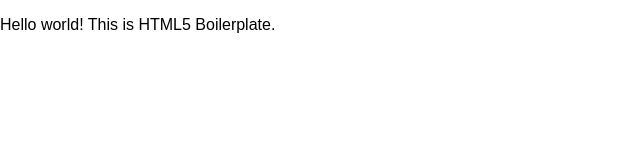
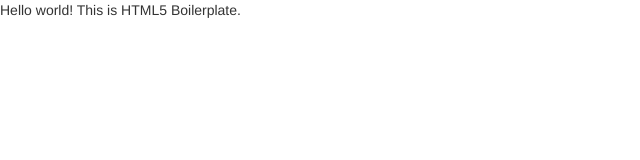
Before and after one commit to jslopeza/Quote_Hammer, a plain HTML site: page index.html in a window 1280 px wide. Shown: the whole page, without its empty margins (0-640 px from the left). Drawn offline with nearby package versions, Linux system fonts and the light colour scheme.

Commit message:
Added bootstrap, hammer and Jquery hammer

```diff
--- a/index.html
+++ b/index.html
@@ -9,8 +9,9 @@
 
         <!-- Place favicon.ico and apple-touch-icon(s) in the root directory -->
 
-        <link rel="stylesheet" href="css/normalize.css">
-        <link rel="stylesheet" href="css/main.css">
+        <link rel="stylesheet" type="text/css" href="css/normalize.css">
+        <link rel="stylesheet" type="text/css" href="css/bootstrap.min.css">
+        <link rel="stylesheet" type="text/css" href="css/main.css">
         <script src="js/vendor/modernizr-2.7.1.min.js"></script>
     </head>
     <body>
@@ -24,6 +25,8 @@
         <script src="//ajax.googleapis.com/ajax/libs/jquery/1.11.0/jquery.min.js"></script>
         <script>window.jQuery || document.write('<script src="js/vendor/jquery-1.11.0.min.js"><\/script>')</script>
         <script src="js/plugins.js"></script>
+        <script src="js/hammer.min.js"></script>
+        <script src="js/jquery.hammer.js"></script>
         <script src="js/main.js"></script>
 
         <!-- Google Analytics: change UA-XXXXX-X to be your site's ID. -->
```
